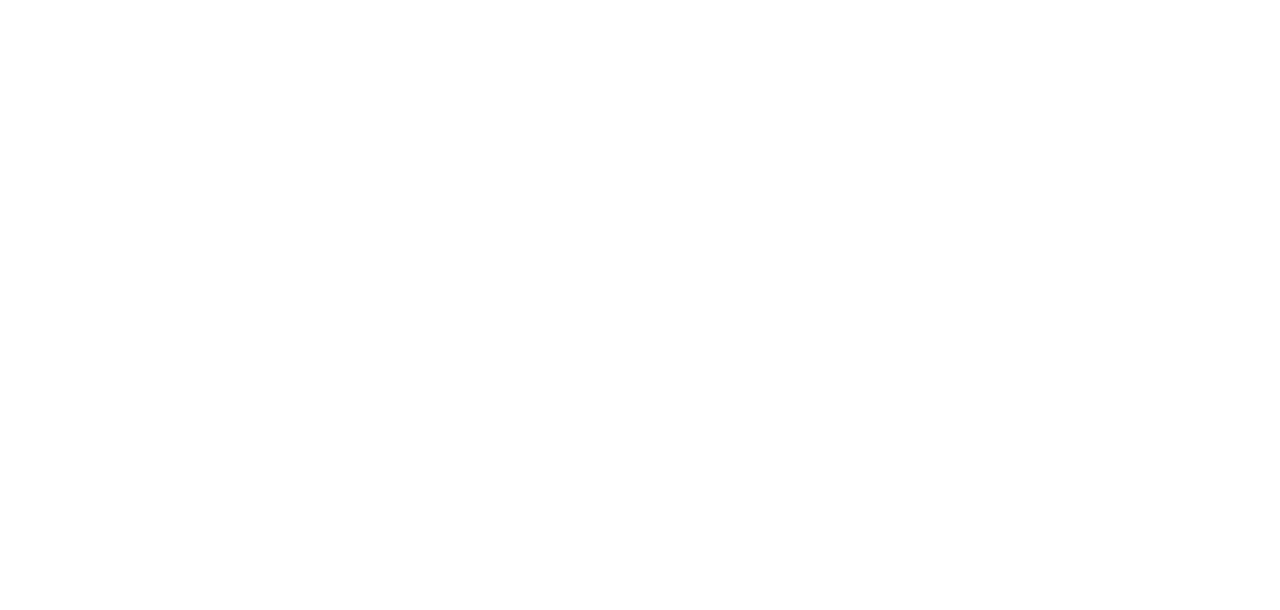
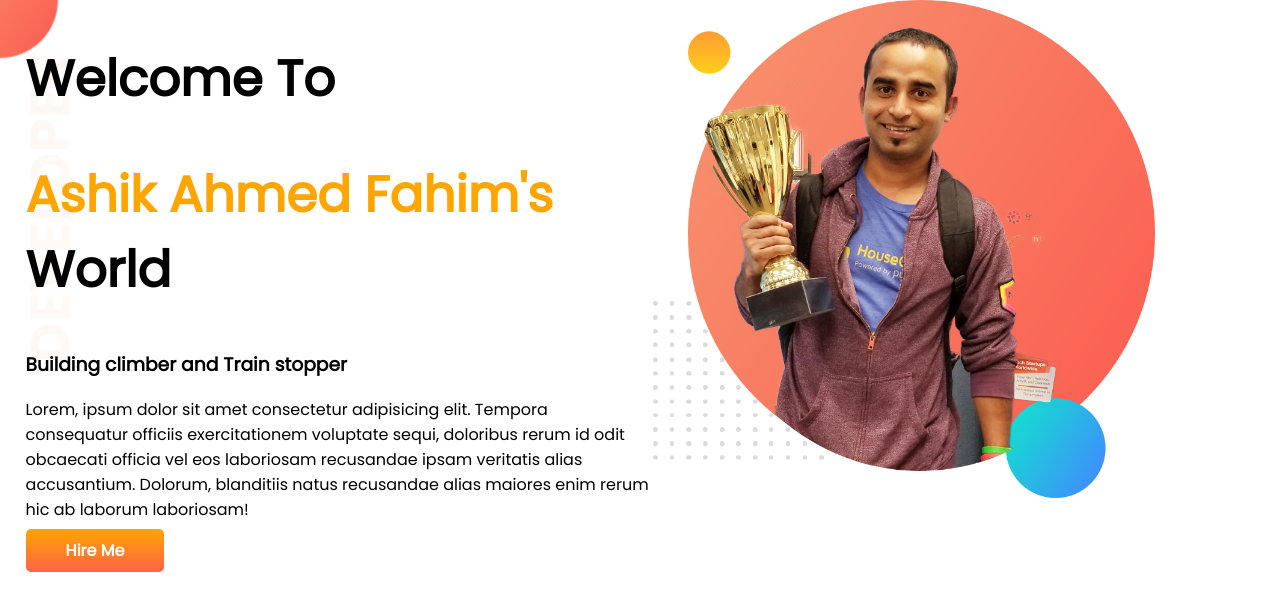
Before and after one commit to ashikahmedfahim/developer-portfolio, a plain HTML site: page index.html in a window 1280 px wide. Drawn offline with Linux system fonts and the light colour scheme.

Commit message:
top section completed

```diff
--- a/index.html
+++ b/index.html
@@ -1,13 +1,41 @@
 <!DOCTYPE html>
 <html lang="en">
-<head>
-    <meta charset="UTF-8">
-    <meta http-equiv="X-UA-Compatible" content="IE=edge">
-    <meta name="viewport" content="width=device-width, initial-scale=1.0">
-    <link rel="stylesheet" href="style.css">
+  <head>
+    <meta charset="UTF-8" />
+    <meta http-equiv="X-UA-Compatible" content="IE=edge" />
+    <meta name="viewport" content="width=device-width, initial-scale=1.0" />
+    <link rel="preconnect" href="https://fonts.googleapis.com" />
+    <link rel="preconnect" href="https://fonts.gstatic.com" crossorigin />
+    <link
+      href="https://fonts.googleapis.com/css2?family=Poppins&display=swap"
+      rel="stylesheet"
+    />
+    <link rel="stylesheet" href="style.css" />
     <title>Ashik Ahmed Fahim Portfolio</title>
-</head>
-<body>
-
-</body>
+  </head>
+  <body>
+    <section class="top-banner">
+      <div class="half-width">
+        <h1>Welcome To</h1>
+        <h1><span class="orange-color">Ashik Ahmed Fahim's</span> World</h1>
+        <h3>Building climber and Train stopper</h3>
+        <p>
+          Lorem, ipsum dolor sit amet consectetur adipisicing elit. Tempora
+          consequatur officiis exercitationem voluptate sequi, doloribus rerum
+          id odit obcaecati officia vel eos laboriosam recusandae ipsam
+          veritatis alias accusantium. Dolorum, blanditiis natus recusandae
+          alias maiores enim rerum hic ab laborum laboriosam!
+        </p>
+        <a
+          class="link-button"
+          target="_blank"
+          href="https://www.linkedin.com/in/ashik-ahmed-fahim/"
+          >Hire Me</a
+        >
+      </div>
+      <div class="half-width">
+        <img src="./images/jhankar.png" alt="" />
+      </div>
+    </section>
+  </body>
 </html>
--- a/style.css
+++ b/style.css
@@ -0,0 +1,32 @@
+body {
+  font-family: "Poppins", sans-serif;
+  margin: 0;
+}
+h1 {
+  font-size: 50px;
+}
+.orange-color {
+  color: orange;
+}
+section {
+  display: flex;
+  padding-left: 2%;
+}
+.half-width {
+  width: 50%;
+}
+.half-width img {
+  width: 80%;
+}
+.link-button {
+  text-decoration: none;
+  background-image: linear-gradient(orange, tomato);
+  color: white;
+  font-weight: 700;
+  padding: 10px 40px;
+  border-radius: 5px;
+}
+.top-banner {
+    background-image: url(images/top-banner.png);
+    background-repeat: no-repeat;
+}
```
Also changed, not shown: images/dream-bg.png (added), images/exp-bg.png (added), images/jhankar.png (added), images/jhankar2.png (added), images/my-bg.png (added), images/my-bg2.png (added), images/top-banner.png (added), 7 other files.
